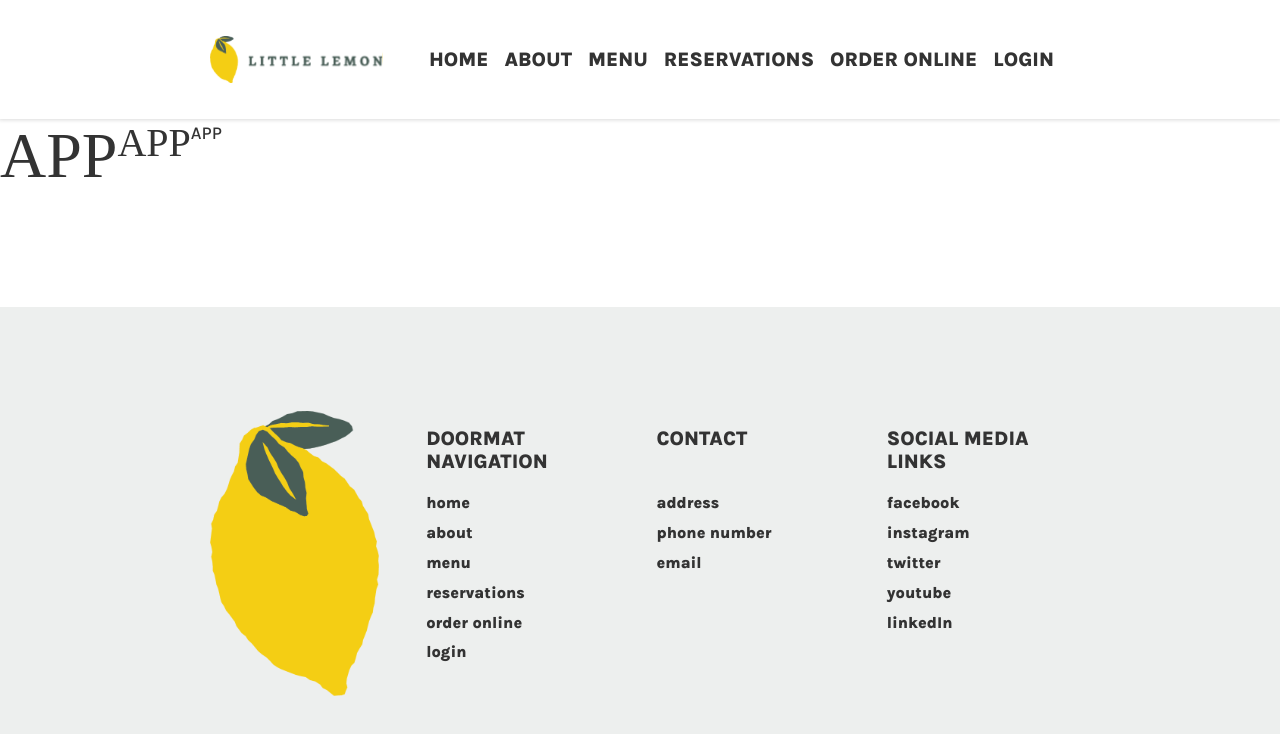
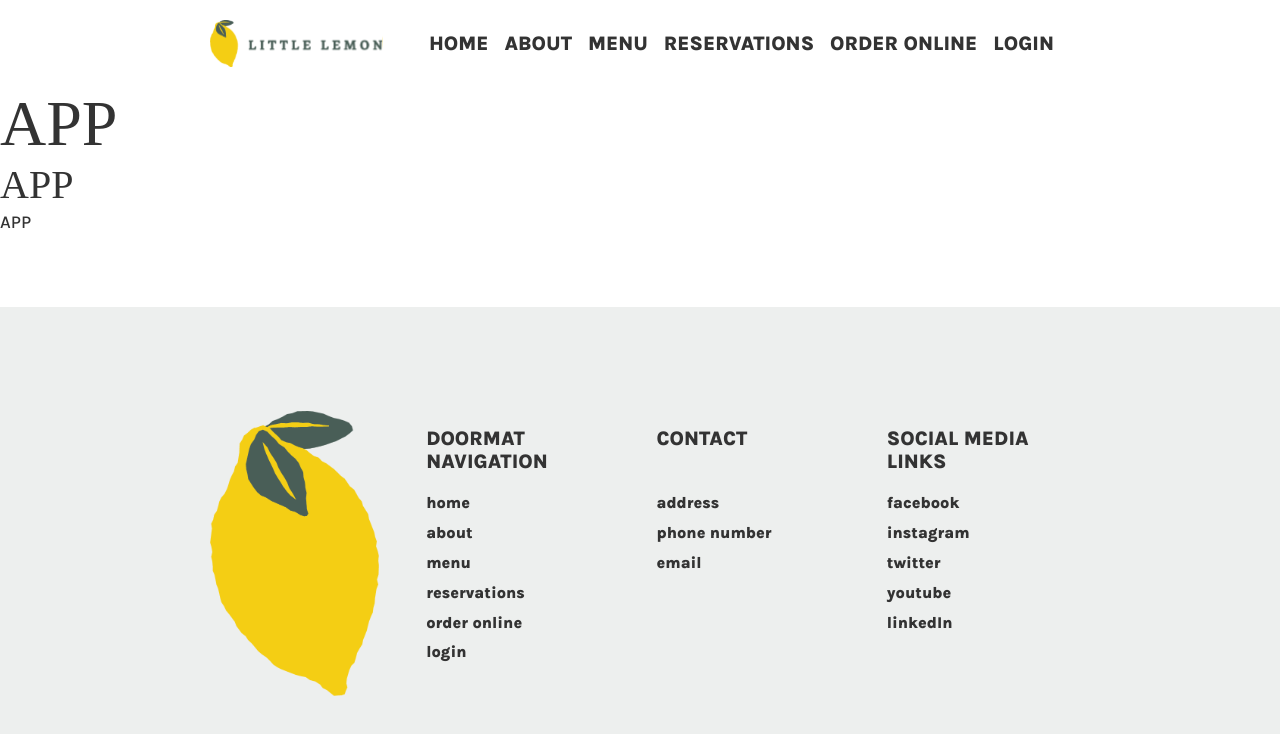
Before and after one commit to mahdichihi/little-lemon, a React (Create React App) app: page / in a window 1280 px wide. Shown: the top 734 px of the page. Built offline with nearby package versions, Linux system fonts and the light colour scheme; a web font is replaced by a local one.

Commit message:
updating layout

```diff
--- a/src/components/footer/Footer.jsx
+++ b/src/components/footer/Footer.jsx
@@ -6,7 +6,7 @@ import SectionTitle from "../typography/SectionTitle";
 
 const Footer = () => {
   return (
-    <nav className={styles.footer}>
+    <footer className={styles.footer}>
       <div className={styles.container}>
         <div className={styles.imgContainer}>
           <img src={BigLogo} alt="logo" />
@@ -76,7 +76,7 @@ const Footer = () => {
           </ul>
         </div>
       </div>
-    </nav>
+    </footer>
   );
 };
 
--- a/src/components/footer/Footer.module.css
+++ b/src/components/footer/Footer.module.css
@@ -30,8 +30,15 @@
 }
 
 @media screen and (min-width: 768px) {
+  .list {
+    gap: 2rem;
+  }
+}
+
+@media screen and (min-width: 992px) {
   .footer {
     justify-content: center;
+    padding: 0 2rem;
   }
   .container {
     max-width: 860px;
--- a/src/components/layout/Layout.module.css
+++ b/src/components/layout/Layout.module.css
@@ -6,4 +6,5 @@
 .container {
   display: flex;
   flex-grow: 1;
+  flex-direction: column;
 }
--- a/src/components/navbar/Navbar.module.css
+++ b/src/components/navbar/Navbar.module.css
@@ -1,8 +1,6 @@
 .navbar {
   width: 100%;
   display: flex;
-  /* background-color: rgb(117, 117, 117); */
-  box-shadow: 0px 0px 4px 1px #dadada;
 }
 .container {
   width: 100%;
@@ -26,7 +24,7 @@
   padding: 2rem 1rem;
 }
 
-@media screen and (min-width: 768px) {
+@media screen and (min-width: 992px) {
   .navbar {
     justify-content: center;
   }
@@ -39,7 +37,6 @@
     flex-direction: row;
     justify-content: space-between;
     flex-shrink: 0;
-    padding: 3rem 1rem;
   }
   .hamburgerMenu {
     flex-shrink: 1;
```
